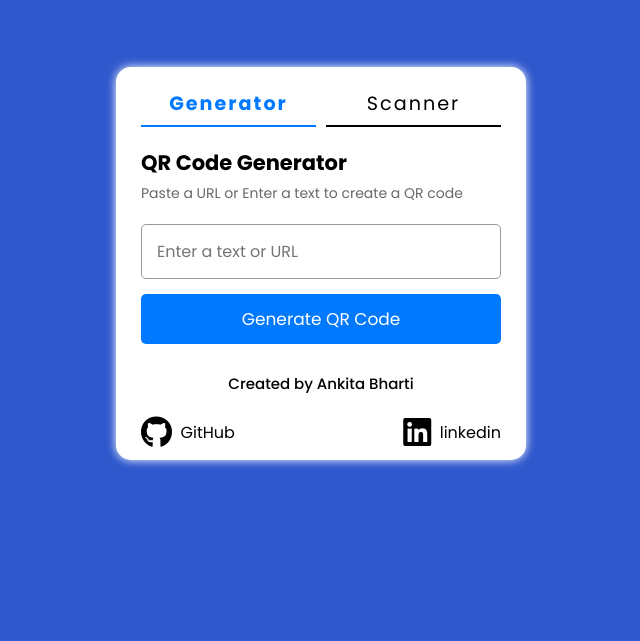
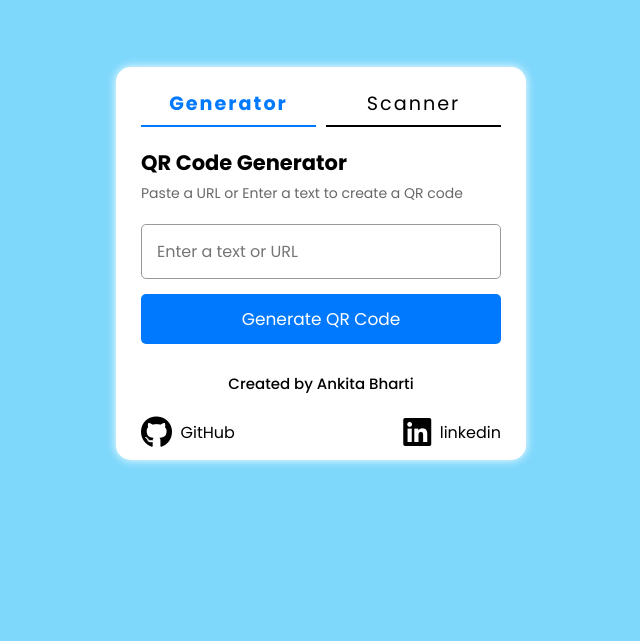
Before and after one commit to ankitab78/QR-code-generator, a plain HTML site: page index.html in a window 1280 px wide. Shown: the part 137-778 px from the top of the page, without its empty margins (319-959 px from the left). Drawn offline with Linux system fonts and the light colour scheme.

Commit message:
style.css

```diff
--- a/css/style.css
+++ b/css/style.css
@@ -13,7 +13,7 @@ body {
     display: flex;
     align-items: center;
     justify-content: center;
-    background-color: #2F58CD;
+    background-color: #7ed8fc;
 }
 .icon2 {
     display: flex;
```
